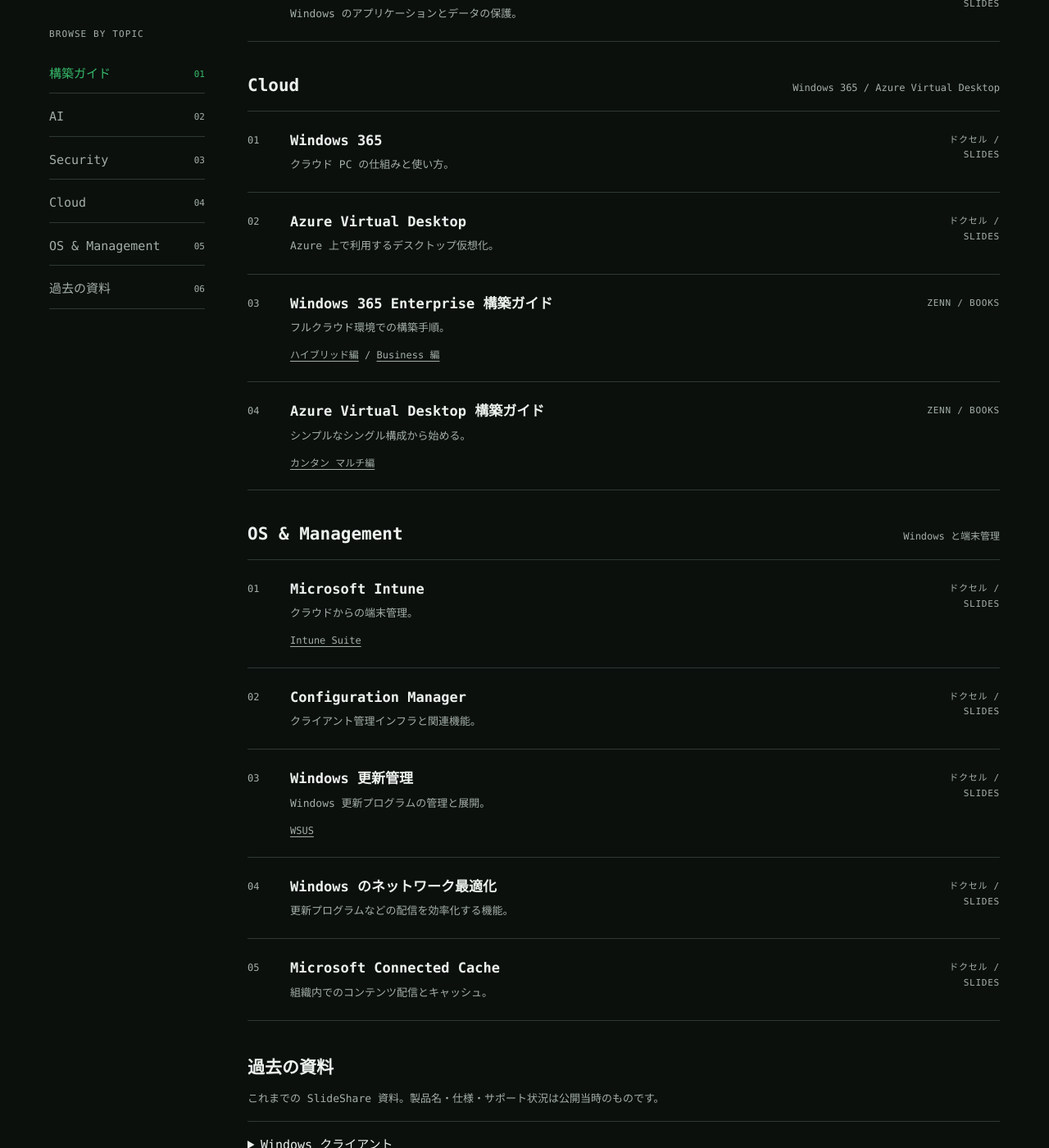
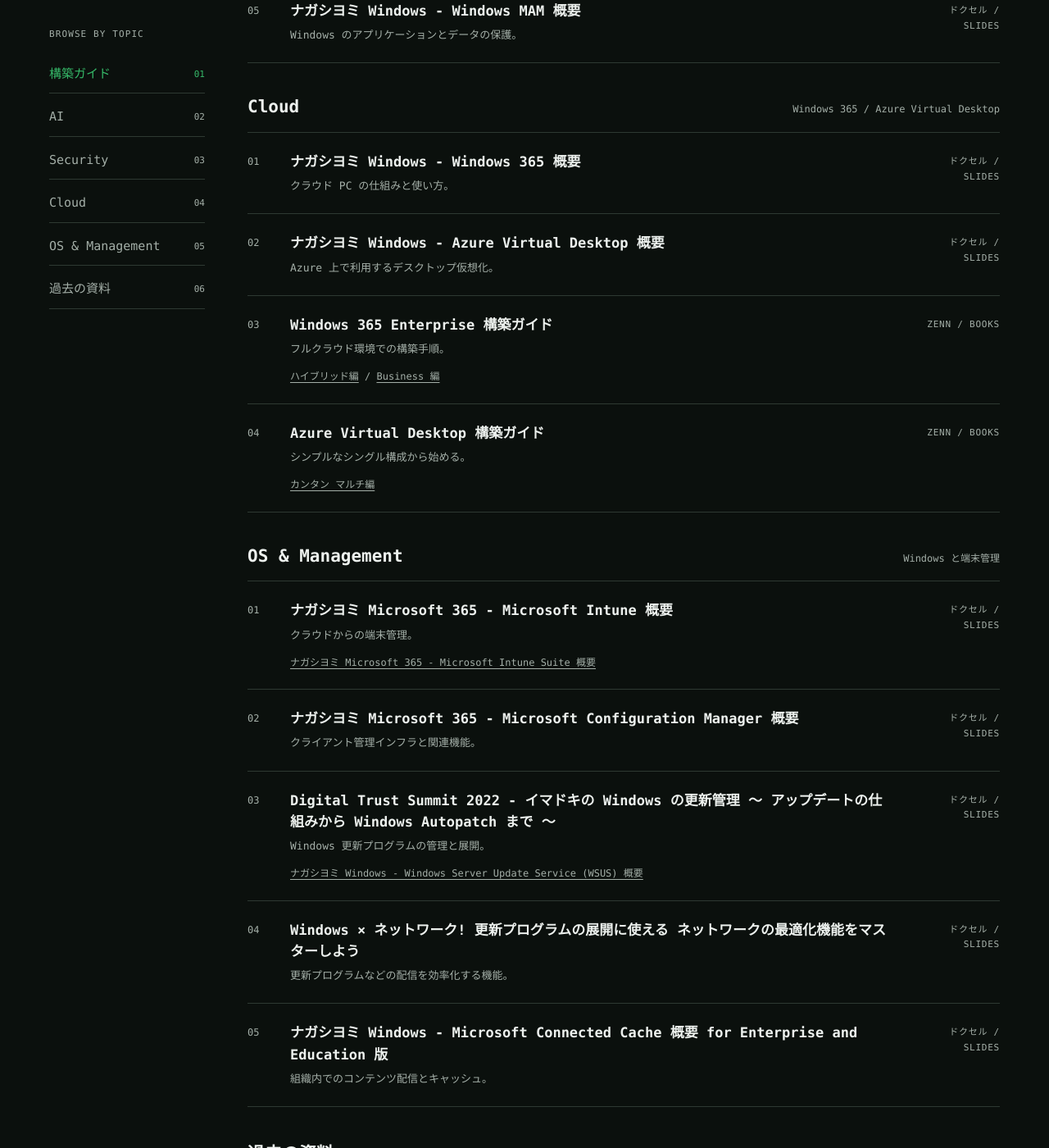
Before and after one commit to takuyaot01/takuyaot01.github.io, a Jekyll site: the page built from index.md, in a window 1280 px wide and 1400 px high, scrolled down 1527 px. Shown: the whole window at 82% size. Built offline with Jekyll 4.4.1, drawn with Linux system fonts in a browser that asks for light colours; some of the changed text lies outside the part shown.

Commit message:
Use the published Docswell slide titles in resource links
Co-authored-by: Copilot <223556219+Copilot@users.noreply.github.com>

```diff
--- a/index.md
+++ b/index.md
@@ -59,7 +59,7 @@ description: AI・Security・Cloud・OS に関するスライド、記事、構
   <article class="item">
     <span class="item-number" aria-hidden="true">01</span>
     <div>
-      <h3><a href="https://www.docswell.com/s/takuyaot/ZYW4QP-copilotinwindows">Copilot in Windows</a></h3>
+      <h3><a href="https://www.docswell.com/s/takuyaot/ZYW4QP-copilotinwindows">ナガシヨミ Windows - Copilot in Windows</a></h3>
       <p class="description">Windows での Copilot を紹介するスライド。</p>
     </div>
     <span class="label">ドクセル / Slides</span>
@@ -79,7 +79,7 @@ description: AI・Security・Cloud・OS に関するスライド、記事、構
   <article class="item">
     <span class="item-number" aria-hidden="true">01</span>
     <div>
-      <h3><a href="https://www.docswell.com/s/takuyaot/ZDE446-mde">Microsoft Defender for Endpoint</a></h3>
+      <h3><a href="https://www.docswell.com/s/takuyaot/ZDE446-mde">ナガシヨミ Micorosft Security - Microsoft Defender for Endpoint 概要</a></h3>
       <p class="description">端末を保護するためのセキュリティ機能。</p>
     </div>
     <span class="label">ドクセル / Slides</span>
@@ -87,7 +87,7 @@ description: AI・Security・Cloud・OS に関するスライド、記事、構
   <article class="item">
     <span class="item-number" aria-hidden="true">02</span>
     <div>
-      <h3><a href="https://www.docswell.com/s/takuyaot/5DE47L-entraid">Microsoft Entra ID</a></h3>
+      <h3><a href="https://www.docswell.com/s/takuyaot/5DE47L-entraid">ナガシヨミ Microsoft 365 - Microsoft Entra ID 概要</a></h3>
       <p class="description">ID・認証と、クラウドサービスへのアクセス管理。</p>
     </div>
     <span class="label">ドクセル / Slides</span>
@@ -95,7 +95,7 @@ description: AI・Security・Cloud・OS に関するスライド、記事、構
   <article class="item">
     <span class="item-number" aria-hidden="true">03</span>
     <div>
-      <h3><a href="https://www.docswell.com/s/takuyaot/ZM1E4G-eiaepa">Entra Internet Access / Private Access</a></h3>
+      <h3><a href="https://www.docswell.com/s/takuyaot/ZM1E4G-eiaepa">ナガシヨミ Microsoft 365 - Microsoft Entra Internet Access &amp; Private Access 概要</a></h3>
       <p class="description">インターネットとプライベートリソースへのセキュアなアクセス。</p>
     </div>
     <span class="label">ドクセル / Slides</span>
@@ -103,7 +103,7 @@ description: AI・Security・Cloud・OS に関するスライド、記事、構
   <article class="item">
     <span class="item-number" aria-hidden="true">04</span>
     <div>
-      <h3><a href="https://www.docswell.com/s/takuyaot/K4VEDQ-windows-sign-ins">Windows のサインイン強化</a></h3>
+      <h3><a href="https://www.docswell.com/s/takuyaot/K4VEDQ-windows-sign-ins">ナガシヨミ Windows - Windows のサインインの強化</a></h3>
       <p class="description">Windows の認証とサインインを見直す。</p>
     </div>
     <span class="label">ドクセル / Slides</span>
@@ -111,7 +111,7 @@ description: AI・Security・Cloud・OS に関するスライド、記事、構
   <article class="item">
     <span class="item-number" aria-hidden="true">05</span>
     <div>
-      <h3><a href="https://www.docswell.com/s/takuyaot/Z6Y2W9-windowsmam">Windows MAM</a></h3>
+      <h3><a href="https://www.docswell.com/s/takuyaot/Z6Y2W9-windowsmam">ナガシヨミ Windows - Windows MAM 概要</a></h3>
       <p class="description">Windows のアプリケーションとデータの保護。</p>
     </div>
     <span class="label">ドクセル / Slides</span>
@@ -123,7 +123,7 @@ description: AI・Security・Cloud・OS に関するスライド、記事、構
   <article class="item">
     <span class="item-number" aria-hidden="true">01</span>
     <div>
-      <h3><a href="https://www.docswell.com/s/takuyaot/ZQRJ6R-w365">Windows 365</a></h3>
+      <h3><a href="https://www.docswell.com/s/takuyaot/ZQRJ6R-w365">ナガシヨミ Windows - Windows 365 概要</a></h3>
       <p class="description">クラウド PC の仕組みと使い方。</p>
     </div>
     <span class="label">ドクセル / Slides</span>
@@ -131,7 +131,7 @@ description: AI・Security・Cloud・OS に関するスライド、記事、構
   <article class="item">
     <span class="item-number" aria-hidden="true">02</span>
     <div>
-      <h3><a href="https://www.docswell.com/s/takuyaot/5J4V91-avd">Azure Virtual Desktop</a></h3>
+      <h3><a href="https://www.docswell.com/s/takuyaot/5J4V91-avd">ナガシヨミ Windows - Azure Virtual Desktop 概要</a></h3>
       <p class="description">Azure 上で利用するデスクトップ仮想化。</p>
     </div>
     <span class="label">ドクセル / Slides</span>
@@ -161,16 +161,16 @@ description: AI・Security・Cloud・OS に関するスライド、記事、構
   <article class="item">
     <span class="item-number" aria-hidden="true">01</span>
     <div>
-      <h3><a href="https://www.docswell.com/s/takuyaot/K988RX-intune">Microsoft Intune</a></h3>
+      <h3><a href="https://www.docswell.com/s/takuyaot/K988RX-intune">ナガシヨミ Microsoft 365 - Microsoft Intune 概要</a></h3>
       <p class="description">クラウドからの端末管理。</p>
-      <p class="related"><a href="https://www.docswell.com/s/takuyaot/K6YPGW-intunesuite">Intune Suite</a></p>
+      <p class="related"><a href="https://www.docswell.com/s/takuyaot/K6YPGW-intunesuite">ナガシヨミ Microsoft 365 - Microsoft Intune Suite 概要</a></p>
     </div>
     <span class="label">ドクセル / Slides</span>
   </article>
   <article class="item">
     <span class="item-number" aria-hidden="true">02</span>
     <div>
-      <h3><a href="https://www.docswell.com/s/takuyaot/ZGXWR9-ConfigMgr">Configuration Manager</a></h3>
+      <h3><a href="https://www.docswell.com/s/takuyaot/ZGXWR9-ConfigMgr">ナガシヨミ Microsoft 365 - Microsoft Configuration Manager 概要</a></h3>
       <p class="description">クライアント管理インフラと関連機能。</p>
     </div>
     <span class="label">ドクセル / Slides</span>
@@ -178,16 +178,16 @@ description: AI・Security・Cloud・OS に関するスライド、記事、構
   <article class="item">
     <span class="item-number" aria-hidden="true">03</span>
     <div>
-      <h3><a href="https://www.docswell.com/s/takuyaot/KQ8RX3-dts2022-WindowsUpdate">Windows 更新管理</a></h3>
+      <h3><a href="https://www.docswell.com/s/takuyaot/KQ8RX3-dts2022-WindowsUpdate">Digital Trust Summit 2022 - イマドキの Windows の更新管理 ～ アップデートの仕組みから Windows Autopatch まで ～</a></h3>
       <p class="description">Windows 更新プログラムの管理と展開。</p>
-      <p class="related"><a href="https://www.docswell.com/s/takuyaot/Z7RR26-wsus">WSUS</a></p>
+      <p class="related"><a href="https://www.docswell.com/s/takuyaot/Z7RR26-wsus">ナガシヨミ Windows - Windows Server Update Service (WSUS) 概要</a></p>
     </div>
     <span class="label">ドクセル / Slides</span>
   </article>
   <article class="item">
     <span class="item-number" aria-hidden="true">04</span>
     <div>
-      <h3><a href="https://www.docswell.com/s/takuyaot/K3GMYD-PR24-windows-network">Windows のネットワーク最適化</a></h3>
+      <h3><a href="https://www.docswell.com/s/takuyaot/K3GMYD-PR24-windows-network">Windows × ネットワーク! 更新プログラムの展開に使える ネットワークの最適化機能をマスターしよう</a></h3>
       <p class="description">更新プログラムなどの配信を効率化する機能。</p>
     </div>
     <span class="label">ドクセル / Slides</span>
@@ -195,7 +195,7 @@ description: AI・Security・Cloud・OS に関するスライド、記事、構
   <article class="item">
     <span class="item-number" aria-hidden="true">05</span>
     <div>
-      <h3><a href="https://www.docswell.com/s/takuyaot/59VRG1-MMC-for-Ent">Microsoft Connected Cache</a></h3>
+      <h3><a href="https://www.docswell.com/s/takuyaot/59VRG1-MMC-for-Ent">ナガシヨミ Windows - Microsoft Connected Cache 概要 for Enterprise and Education 版</a></h3>
       <p class="description">組織内でのコンテンツ配信とキャッシュ。</p>
     </div>
     <span class="label">ドクセル / Slides</span>
```
